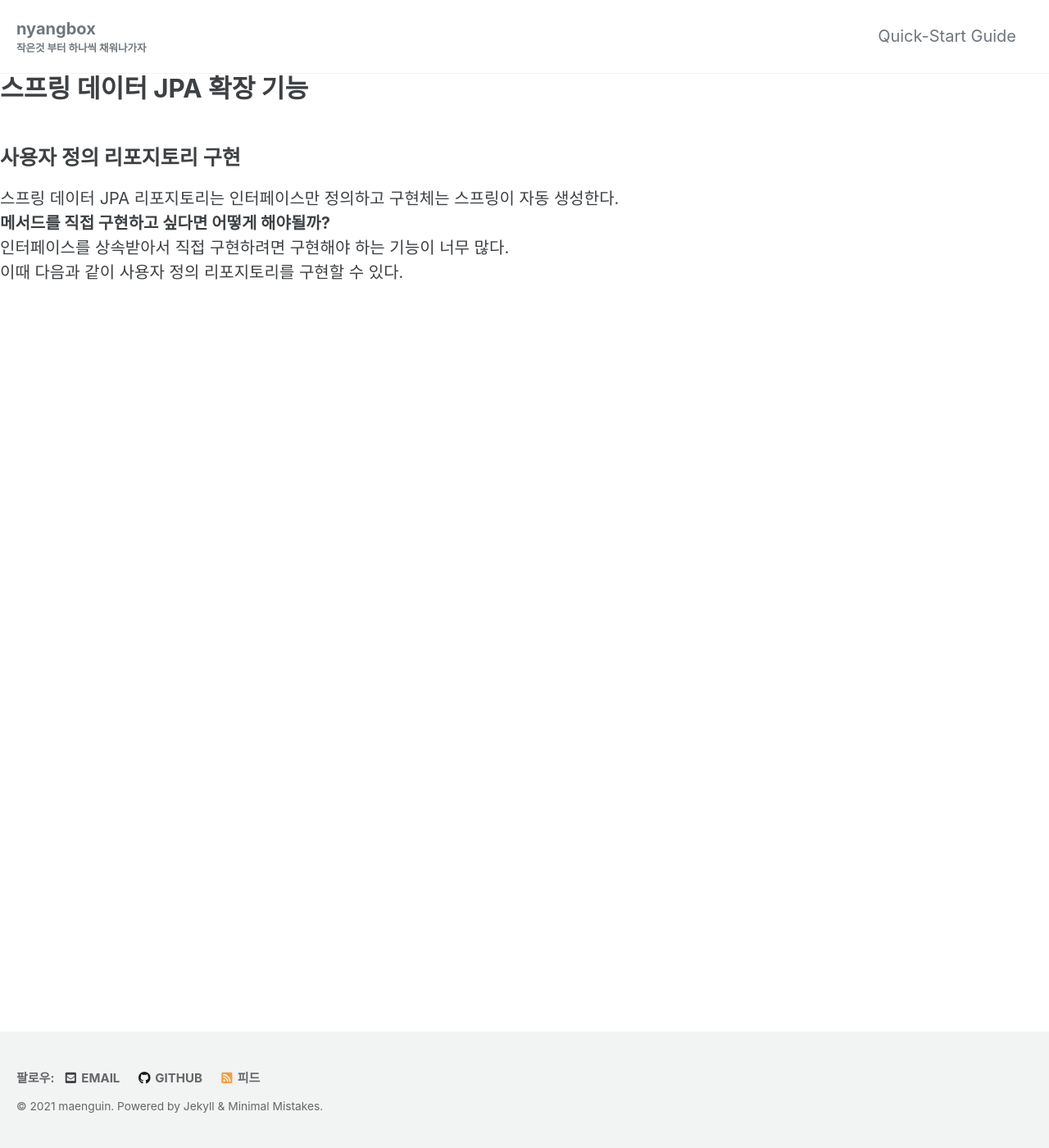
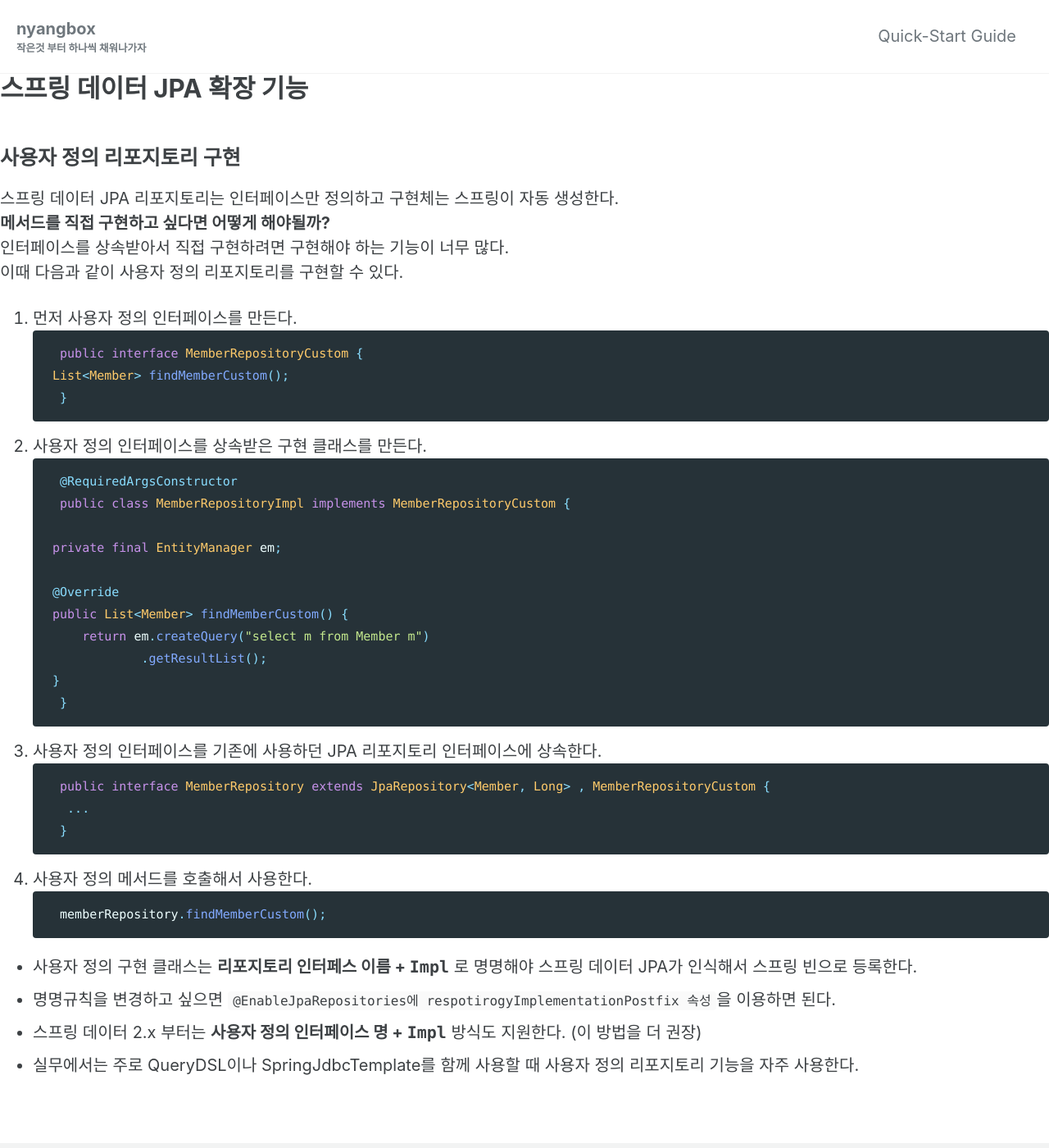
Before and after one commit to maenguin/maenguin.github.io, a Jekyll site: the page built from private/spring-data-jpa-extension.md, in a window 1280 px wide and 1400 px high. Shown: the whole window at 82% size. Built offline with Jekyll 4.4.1, drawn with Linux system fonts in a browser that asks for light colours; cached includes are drawn as plain includes; our own code applies the rules of GitHub Pages for plain Markdown files.

Commit message:
Update spring-data-jpa-extension.md

````diff
--- a/private/spring-data-jpa-extension.md
+++ b/private/spring-data-jpa-extension.md
@@ -5,3 +5,39 @@
 **메서드를 직접 구현하고 싶다면 어떻게 해야될까?**
 인터페이스를 상속받아서 직접 구현하려면 구현해야 하는 기능이 너무 많다.
 이때 다음과 같이 사용자 정의 리포지토리를 구현할 수 있다.
+
+1. 먼저 사용자 정의 인터페이스를 만든다.
+  ```java
+  public interface MemberRepositoryCustom {
+    List<Member> findMemberCustom();
+  }
+  ```
+2. 사용자 정의 인터페이스를 상속받은 구현 클래스를 만든다.
+  ```java
+  @RequiredArgsConstructor
+  public class MemberRepositoryImpl implements MemberRepositoryCustom {
+
+    private final EntityManager em;
+
+    @Override
+    public List<Member> findMemberCustom() {
+        return em.createQuery("select m from Member m")
+                .getResultList();
+    }
+  }
+  ```
+3. 사용자 정의 인터페이스를 기존에 사용하던 JPA 리포지토리 인터페이스에 상속한다.
+  ```java
+  public interface MemberRepository extends JpaRepository<Member, Long> , MemberRepositoryCustom {
+      ...
+  }
+  ```
+4. 사용자 정의 메서드를 호출해서 사용한다.
+  ```java
+  memberRepository.findMemberCustom();
+  ```
+
+* 사용자 정의 구현 클래스는 **리포지토리 인터페스 이름 + `Impl`** 로 명명해야 스프링 데이터 JPA가 인식해서 스프링 빈으로 등록한다.
+* 명명규칙을 변경하고 싶으면 `@EnableJpaRepositories에 respotirogyImplementationPostfix 속성`을 이용하면 된다.
+* 스프링 데이터 2.x 부터는 **사용자 정의 인터페이스 명 + `Impl`** 방식도 지원한다. (이 방법을 더 권장)
+* 실무에서는 주로 QueryDSL이나 SpringJdbcTemplate를 함께 사용할 때 사용자 정의 리포지토리 기능을 자주 사용한다.
````
